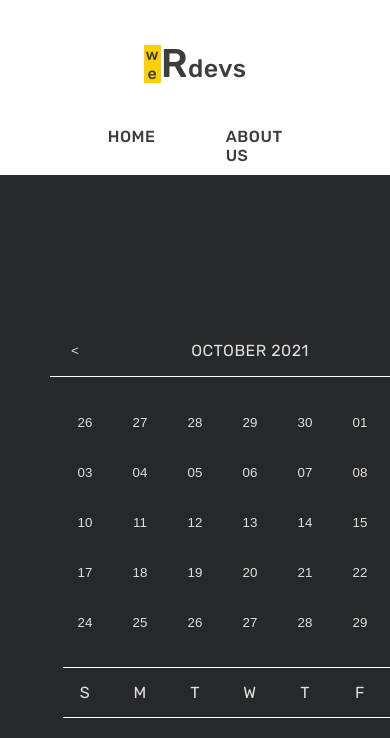
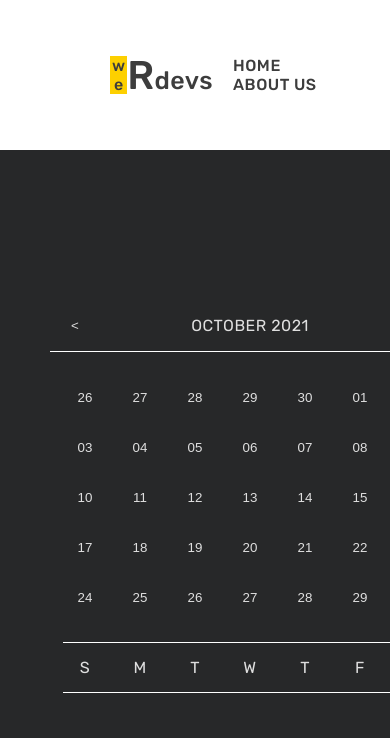
Before and after one commit to AlexeyGrk/test-calendar, a React (Create React App) app: page / in a window 390 px wide. Shown: the top 738 px of the page. Built offline with nearby package versions, Linux system fonts and the light colour scheme.

Commit message:
bugfix/responsive header

```diff
--- a/src/sass/components/_header.scss
+++ b/src/sass/components/_header.scss
@@ -2,17 +2,16 @@
   display: flex;
   justify-content: space-between;
   align-items: center;
+  min-width: 400px;
   min-height: 150px;
   background-color: $white;
   padding: 0 110px;
 }
 @media screen and (max-width: 767px) {
   .App-header {
-    display: flex;
-    flex-direction: column;
-    justify-content: space-between;
+    gap: 20px;
     .navigation {
-      margin-bottom: 10px;
+      flex-wrap: wrap;
     }
   }
 }
```
